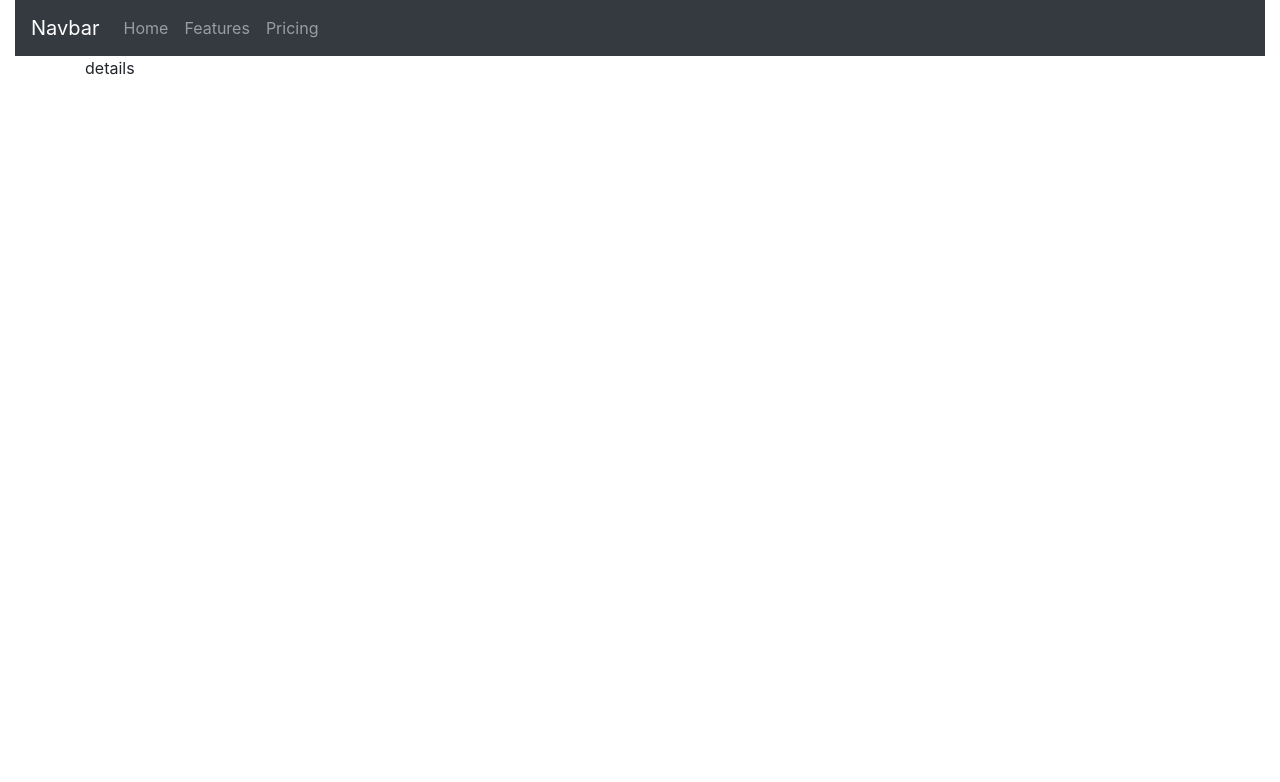
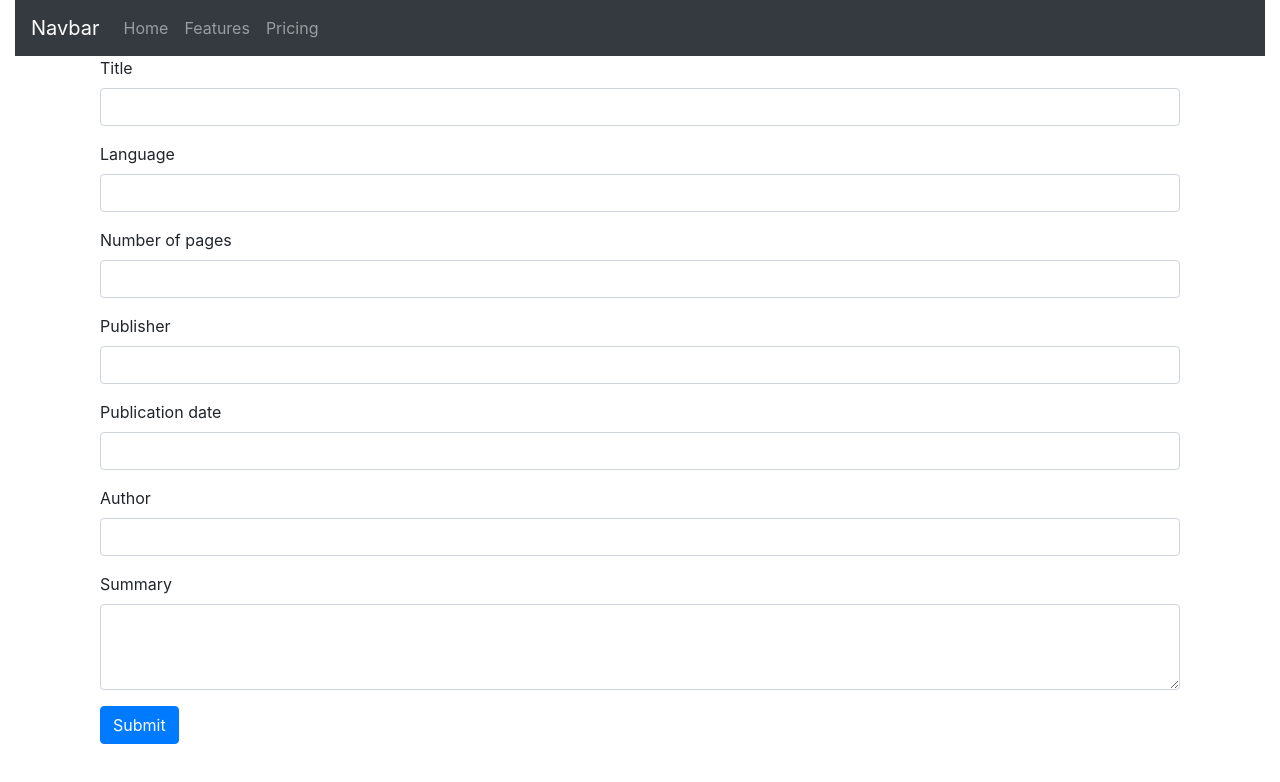
Before and after one commit to youssefmeehir/tpreact, a React (Create React App) app: page /books/new in a window 1280 px wide. Shown: the top 782 px of the page. Built offline with nearby package versions, Linux system fonts and the light colour scheme; data requests are answered from the project's data file.

Commit message:
create done

```diff
--- a/db/database.json
+++ b/db/database.json
@@ -1,6 +1,5 @@
 {
-  "books" :
-  [
+  "books": [
     {
       "isbn": "5ea041f453cb2ba84877c560",
       "summary": "Ea magna irure magna veniam sint ea ea occaecat ipsum excepteur deserunt. Sint exercitation cillum occaecat culpa aute culpa.",
@@ -9,10 +8,7 @@
       "publicationDate": "Tue Oct 27 1998 16:53:02 GMT+0000 (UTC)",
       "numberOfPages": 988,
       "language": "FR",
-      "author": {
-        "id": 0,
-        "name": "Willie Rios"
-      }
+      "author": "Willie Rios"
     },
     {
       "isbn": "5ea041f428fd5f50158a6ae6",
@@ -22,10 +18,7 @@
       "publicationDate": "Fri Feb 09 1990 22:41:13 GMT+0000 (UTC)",
       "numberOfPages": 365,
       "language": "FR",
-      "author": {
-        "id": 1,
-        "name": "Edith Henson"
-      }
+      "author": "Edith Henson"
     },
     {
       "isbn": "5ea041f43eb4b91f5e538502",
@@ -35,10 +28,7 @@
       "publicationDate": "Sun Jul 19 1981 20:50:20 GMT+0000 (UTC)",
       "numberOfPages": 557,
       "language": "EN",
-      "author": {
-        "id": 2,
-        "name": "Zimmerman Moran"
-      }
+      "author": "Zimmerman Moran"
     },
     {
       "isbn": "5ea041f4b63036a1d639c10a",
@@ -48,10 +38,7 @@
       "publicationDate": "Tue Jul 31 2012 09:33:16 GMT+0000 (UTC)",
       "numberOfPages": 816,
       "language": "EN",
-      "author": {
-        "id": 3,
-        "name": "Kirk Robertson"
-      }
+      "author": "Kirk Robertson"
     },
     {
       "isbn": "5ea041f45084d4891815122d",
@@ -61,10 +48,7 @@
       "publicationDate": "Thu Jun 06 2019 16:18:49 GMT+0000 (UTC)",
       "numberOfPages": 292,
       "language": "EN",
-      "author": {
-        "id": 4,
-        "name": "Josefa Cortez"
-      }
+      "author": "Josefa Cortez"
     },
     {
       "isbn": "5ea041f41297ac8bd962a5be",
@@ -74,10 +58,7 @@
       "publicationDate": "Thu Jul 20 1989 02:34:08 GMT+0000 (UTC)",
       "numberOfPages": 369,
       "language": "FR",
-      "author": {
-        "id": 5,
-        "name": "Socorro Rodgers"
-      }
+      "author": "Socorro Rodgers"
     },
     {
       "isbn": "5ea041f41387ef73b2218586",
@@ -87,9 +68,29 @@
       "publicationDate": "Fri Sep 12 1997 07:58:41 GMT+0000 (UTC)",
       "numberOfPages": 857,
       "language": "EN",
-      "author": {
-        "id": 6,
-        "name": "Pamela Giles"
-      }
+      "author": "Pamela Giles"
+    },
+    {
+      "title": "Docker",
+      "language": "EN",
+      "numberOfPages": "500",
+      "publisher": "Raja",
+      "publicationDate": "2020/10/10",
+      "author": "Marouane",
+      "summary": "ssssssss",
+      "isbn": "5ea041f453cb2ba84877c560",
+      "id": "10"
+    },
+    {
+      "title": "TDD",
+      "language": "EN",
+      "numberOfPages": "500",
+      "publisher": "Raja",
+      "publicationDate": "2020/10/10",
+      "author": "Marouane",
+      "summary": "sssssssssss",
+      "id": 1587639017742,
+      "isbn": "5ea041f453cb2ba84877c560"
     }
-]}
+  ]
+}
--- a/src/App.js
+++ b/src/App.js
@@ -3,7 +3,7 @@ import './App.css';
 import Header from './components/Header';
 import BookView from './components/BookView';
 
-import { bookService } from './serviceq/BookService';
+import { bookService } from './services/BookService';
 import { Container, Row, Col } from 'react-bootstrap';
 import {
   BrowserRouter as Router,
@@ -12,6 +12,7 @@ import {
   Link
 } from "react-router-dom";
 import BookDetailsView from './views/BookDetailsView';
+import CreateBookView from './views/CreateBookView';
 
 function App() {
   const [books, setBooks] = useState([]);
@@ -57,6 +58,9 @@ function App() {
         <Col>
           <Container>
             <Switch>
+               <Route path="/books/new">
+                 <CreateBookView />
+               </Route>
                <Route path="/books/:id">
                  <BookDetailsView />
                </Route>
--- a/src/components/BookView.js
+++ b/src/components/BookView.js
@@ -1,20 +1,26 @@
 import React, { useState } from 'react';
-import { Card, Col, Container, Row, Form } from 'react-bootstrap';
+import { Card, Col, Container, Row, Form, Button } from 'react-bootstrap';
 import Book from './Book';
 import BookSearch from './BookSearch';
-
+import {
+  Link
+} from "react-router-dom";
 
 const BookView = ({books, onSearch}) => {
 
   const searchBook = (bookTitle) => {
     onSearch(bookTitle)
   }
+
   return (
     <Container>
       <Row>
         <Col>
           <BookSearch onSearch={searchBook}/>
         </Col>
+      </Row>
+      <Row>
+      <Link to="/books/new">About</Link>
       </Row>
       <Row>
           {
--- a/src/serviceq/BookService.js
+++ b/src/services/BookService.js
@@ -8,6 +8,11 @@ class BookService {
   findBooksByTitle(title) {
     return axios.get(`/books?title=${title}`);
   }
+
+  save(book) {
+    book.isbn = '5ea041f453cb2ba84877c560';
+    return axios.post('/books', book);
+  }
 }
 
 export const bookService = new BookService();
--- /dev/null
+++ b/src/views/CreateBookView.jsx
@@ -0,0 +1,72 @@
+
+import React, { useState, useEffect } from 'react';
+import { Container } from 'react-bootstrap';
+import { bookService } from '../services/BookService';
+import { useHistory } from "react-router-dom";
+
+
+const CreateBookView = () => {
+
+  const [book, setBook] = useState({});
+  let history = useHistory();
+
+
+
+  const handleChangeForm = (event) => {
+    let newBook = book ;
+    newBook[event.target.name] = event.target.value;
+    setBook(newBook);
+  }
+
+  const handleSubmit = (event) => {
+    event.preventDefault();
+
+    console.log(JSON.stringify(book));
+    book.id = Date.now();
+    bookService.save(book)
+      .then(respons => {
+        history.push('/');
+      })
+      .catch(error => {console.error(error)})
+  }
+
+  return (
+    <Container>
+      <form onSubmit={handleSubmit}>
+        <div className="form-group">
+          <label htmlFor="exampleFormControlInput1">Title</label>
+          <input name="title" type="text" className="form-control" value={book.title} onChange={handleChangeForm}/>
+        </div>
+        <div className="form-group">
+          <label htmlFor="exampleFormControlInput1">Language</label>
+          <input name="language" type="text" className="form-control"  value={book.language} onChange={handleChangeForm} />
+        </div>
+        <div className="form-group">
+          <label htmlFor="exampleFormControlInput1">Number of pages</label>
+          <input name="numberOfPages" type="text" className="form-control" value={book.numberOfPages} onChange={handleChangeForm} />
+        </div>
+        <div className="form-group">
+          <label htmlFor="exampleFormControlInput1">Publisher</label>
+          <input name="publisher" type="text" className="form-control" value={book.publisher} onChange={handleChangeForm}/>
+        </div>
+        <div className="form-group">
+          <label htmlFor="exampleFormControlInput1">Publication date</label>
+          <input name="publicationDate" type="text" className="form-control" value={book.publicationDate} onChange={handleChangeForm}/>
+        </div>
+        <div className="form-group">
+          <label htmlFor="exampleFormControlInput1">Author</label>
+          <input name="author" type="text" className="form-control" value={book.author} onChange={handleChangeForm}/>
+        </div>
+
+
+        <div className="form-group">
+          <label htmlFor="exampleFormControlTextarea1">Summary</label>
+          <textarea name="summary" className="form-control" id="exampleFormControlTextarea1" rows="3" value={book.sammury} onChange={handleChangeForm}></textarea>
+        </div>
+        <button type="submit" className="btn btn-primary">Submit</button>
+      </form>
+    </Container>
+  )
+}
+
+export default CreateBookView;
```
